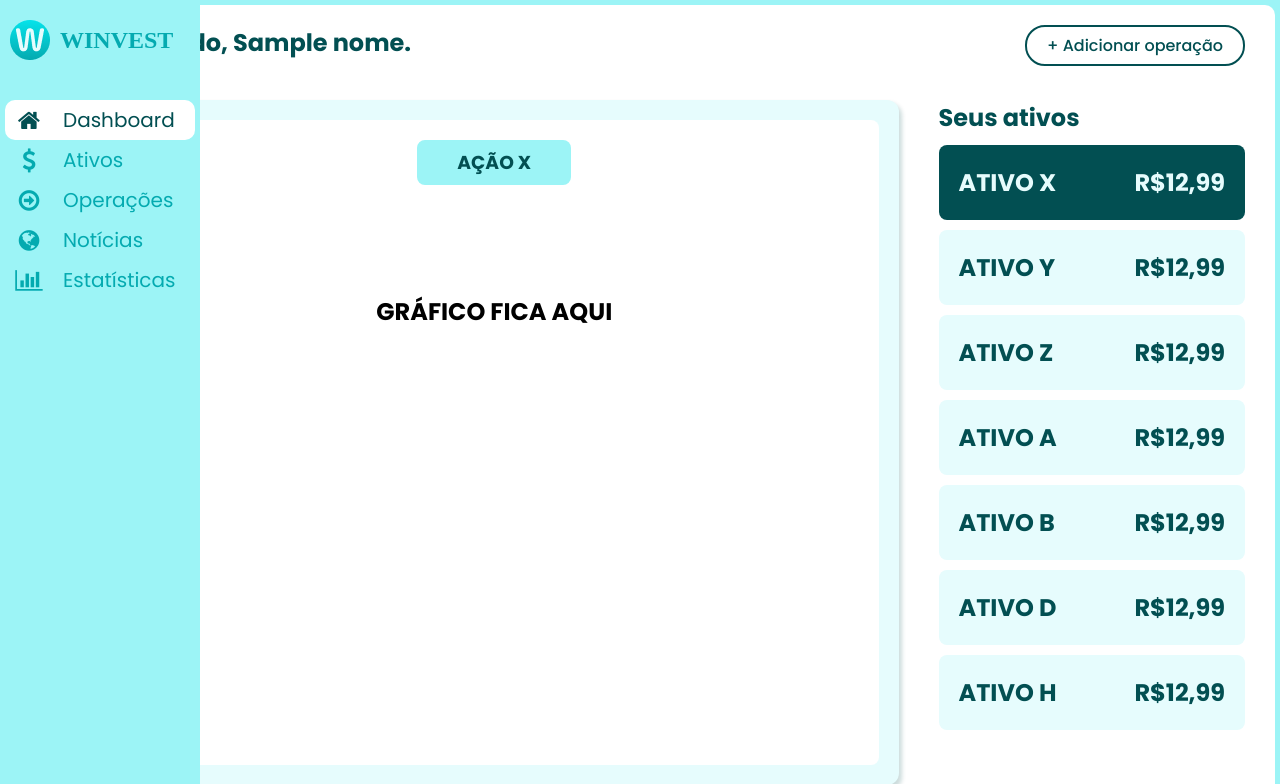
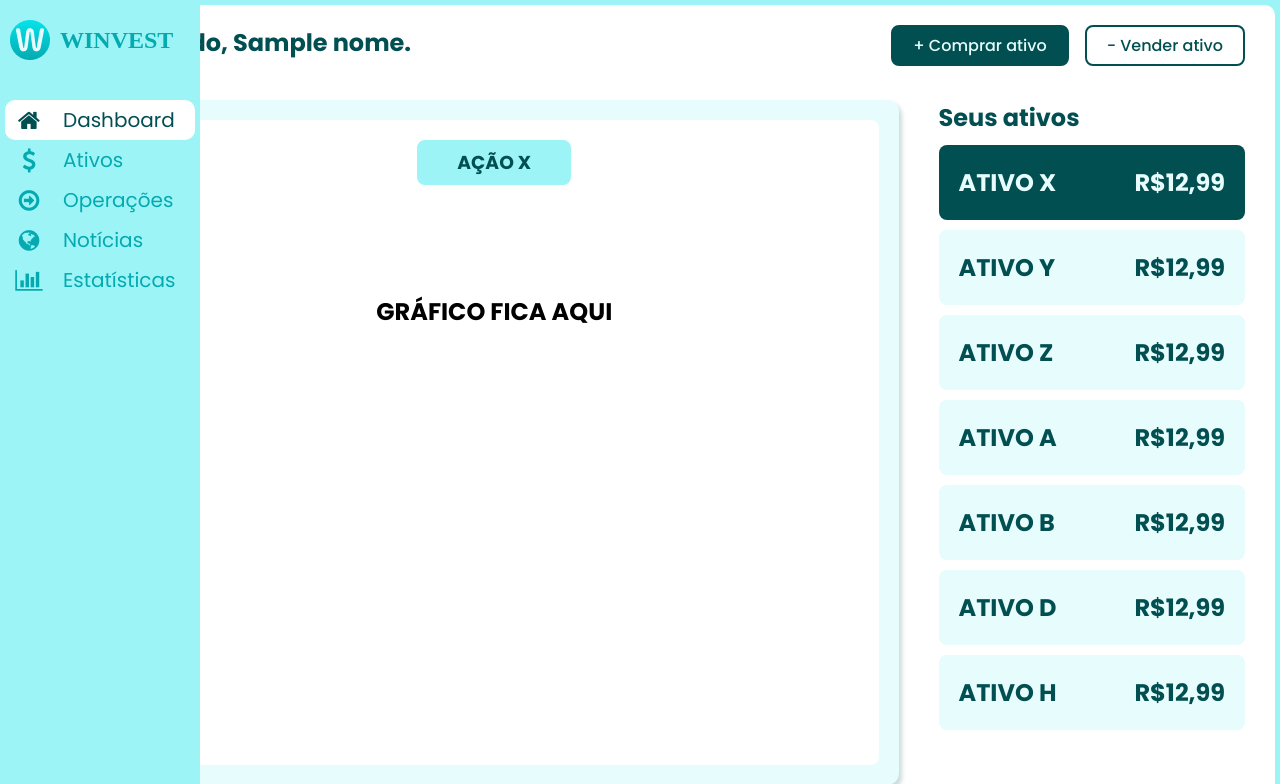
Before and after one commit to PollyannaSouza/winvest, a Django app: template dashboard/templates/index.html in a window 1280 px wide. Shown: the top 784 px of the page. Run offline with Django 3.2, Linux system fonts and the light colour scheme; the template is opened without the code that fills it: most values are stand-ins (such as "Sample title", 1, 10 or a date in 2020); some libraries are stand-ins or nearby versions; some web fonts are replaced.

Commit message:
Reformulação front-end compra e venda ativo (index + style + js + popup)

```diff
--- /dev/null
+++ b/dashboard/static/javascript/popup.js
@@ -0,0 +1,34 @@
+JS:
+
+// MODAL COMPRA
+document.getElementById('openModalBtnCompra').addEventListener('click', function() {
+    document.getElementById('modalCompra').style.display = 'block';
+});
+
+document.getElementById('closeModalBtnCompra').addEventListener('click', function() {
+    document.getElementById('modalCompra').style.display = 'none';
+});
+
+// Fecha o modal quando o usuário clica fora do conteúdo do modal
+window.addEventListener('click', function(event) {
+    if (event.target == document.getElementById('modalCompra')) {
+        document.getElementById('modalCompra').style.display = 'none';
+    }
+});
+
+
+// MODAL VENDA
+document.getElementById('openModalBtnVenda').addEventListener('click', function() {
+    document.getElementById('modalVenda').style.display = 'block';
+});
+
+document.getElementById('closeModalBtnVenda').addEventListener('click', function() {
+    document.getElementById('modalVenda').style.display = 'none';
+});
+
+// Fecha o modal quando o usuário clica fora do conteúdo do modal
+window.addEventListener('click', function(event) {
+    if (event.target == document.getElementById('modalVenda')) {
+        document.getElementById('modalVenda').style.display = 'none';
+    }
+});
--- a/dashboard/static/styles/style.css
+++ b/dashboard/static/styles/style.css
@@ -5,8 +5,10 @@
   --ligth-green: #e6fcfd;
   --bg-fundo-verde: #9cf4f6;
   --hover-green: #04aab0;
+  --input-bg: #639799;
   --main-green: #024f52;
   --shadow: 2px 4px 4px 1px rgba(2, 79, 82, 0.2);
+  --shadow-popup: 2px 4px 10px 1px rgba(2, 79, 82, 0.7);
 }
 
 * {
@@ -47,22 +49,43 @@
     margin-bottom: 40px;
   }
 
-  & .btn-add-operacao {
+  & .box-operacoes {
+    display: flex;
+    flex-direction: row;
+    flex-wrap: nowrap;
+    gap: 1rem;
+  }
+
+  & .btn-add-compra {
     padding: 6px 20px;
     border: 2px solid var(--main-green);
-    border-radius: 20px;
+    border-radius: 8px;
+    font-size: 16px;
+    font-weight: 500;
+    color: var(--ligth-green);
+    background-color: var(--main-green);
+    cursor: pointer;
+    transition: background-color, color, .2s ease-in;
+  }
+
+  & .btn-add-venda {
+    padding: 6px 20px;
+    border: 2px solid var(--main-green);
+    border-radius: 8px;
     font-size: 16px;
     font-weight: 500;
     color: var(--main-green);
     background-color: transparent;
     cursor: pointer;
     transition: background-color, color, .2s ease-in;
-
   }
 }
 
-.btn-add-operacao:hover {
-  font-weight: 700;
+.btn-add-compra:hover {
+  color: var(--main-green);
+  background-color: transparent;
+}
+.btn-add-venda:hover {
   color: var(--ligth-green);
   background-color: var(--main-green);
 }
--- a/dashboard/templates/index.html
+++ b/dashboard/templates/index.html
@@ -73,12 +73,73 @@
 
     <div class="box-bemvindo-ativo">
       <h1 class="titulo-bemvindo">Bem vindo, {{nome}}.</h1>
-      <div class="box-btn-adicionar-operacao">
-        <a href="" class="link-btn-add-operacao">
-          <button class="btn-add-operacao">
-            <span>+ Adicionar operação</span>
+
+      <div class="box-operacoes">
+        <div class="box-btn-adicionar-compra">
+          <button class="btn-add-compra" id="openModalBtnCompra">
+            <span>+ Comprar ativo</span>
           </button>
-        </a>
+        </div>
+        <div class="box-btn-adicionar-venda">
+          <button class="btn-add-venda" id="openModalBtnVenda">
+            <span>- Vender ativo</span>
+          </button>
+        </div>
+      </div>
+    </div>
+
+    <div id="modalCompra" class="modal">
+      <div class="popup-compra">
+        <div class="popup-titulo-compra">
+          <span>Comprar ativo</span>
+        </div>
+        <form action="form-compra-ativo">
+          <label for="input_codigo">Código ativo</label>
+          <input type="text" id="input_codigo" required>
+
+          <label for="select_setor">Setor</label>
+          <select id="select_setor" required>
+          </select>
+
+          <label for="categoria_select">Categoria</label>
+          <select id="categoria_select" required>
+          </select>
+
+          <label for="input_valor_uni">Valor unitário</label>
+          <input type="text" id="input_valor_uni" placeholder="Ex: 4,50" required>
+
+          <label for="input_qtd">Quantidade total</label>
+          <input type="number" id="input_qtd" required>
+
+          <div class="btn-forms">
+            <button class="btn-cancel-form" type="reset" id="closeModalBtnCompra">Cancelar</button>
+            <button class="btn-confirm-form" type="submit" >Confirmar</button>
+          </div>
+        </form>
+      </div>
+    </div>
+
+    <div id="modalVenda" class="modal">
+      <div class="popup-venda">
+        <div class="popup-titulo-venda">
+          <span>Vender ativo</span>
+        </div>
+        <form action="form-venda-ativo">
+          <label for="select_codigo">Selecione o ativo</label>
+          <select id="select_codigo" required>
+          </select>
+
+          <label for="input_valor_uni">Valor unitário</label>
+          <input type="text" id="input_valor_uni" placeholder="Ex: 4,50" required>
+
+          <label for="input_qtd">Quantidade total</label>
+          <input type="number" id="input_qtd" required>
+
+          <div class="btn-forms">
+            <button class="btn-cancel-form" type="reset" id="closeModalBtnVenda">Cancelar</button>
+            <button class="btn-confirm-form" type="submit" >Confirmar</button>
+          </div>
+        </form>
       </div>
     </div>
 
@@ -172,6 +233,7 @@
 
   </section>
 
+  <script src="/dashboard/static/javascript/popup.js"></script>
 </body>
 
 </html>
```
Also changed, not shown: other parts of dashboard/static/styles/style.css (+120 -0 lines).
